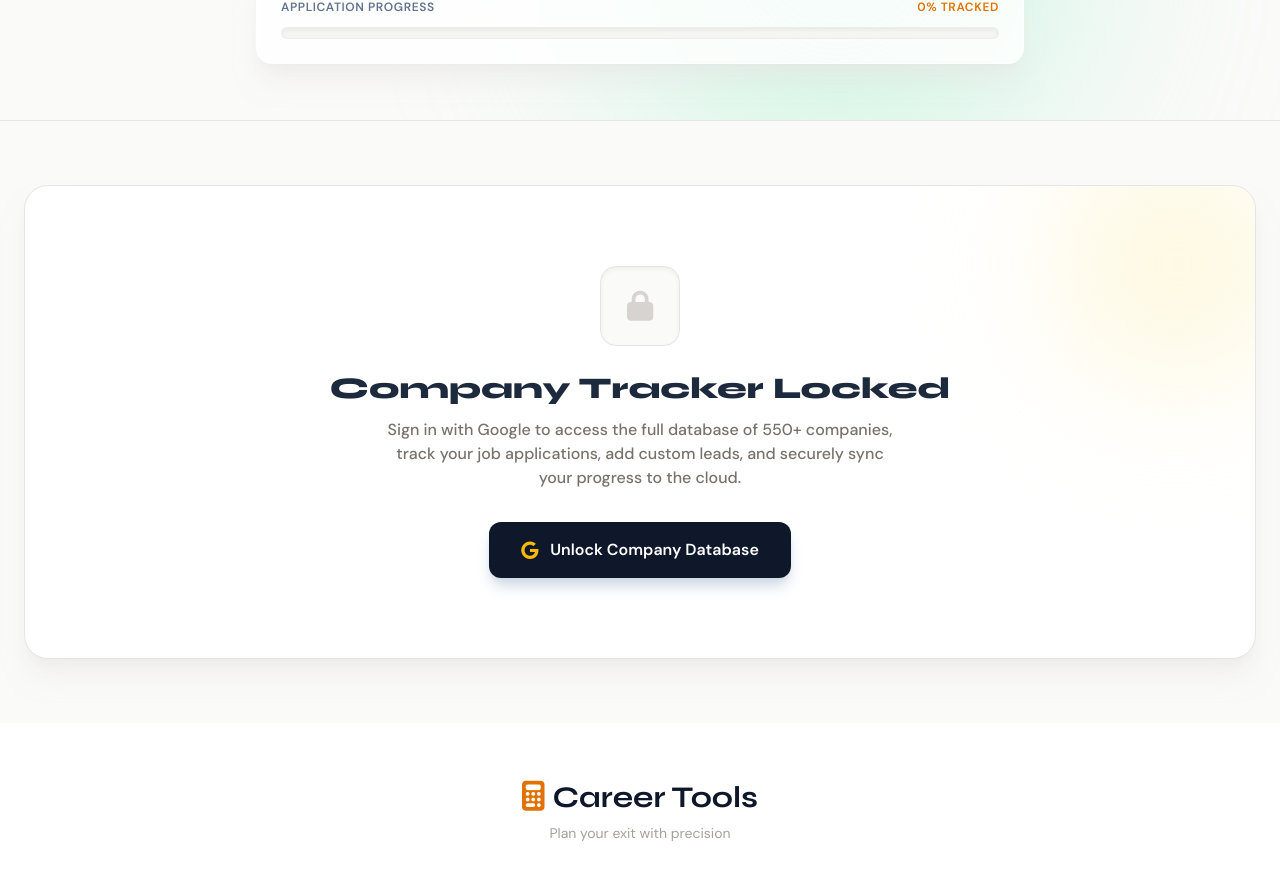
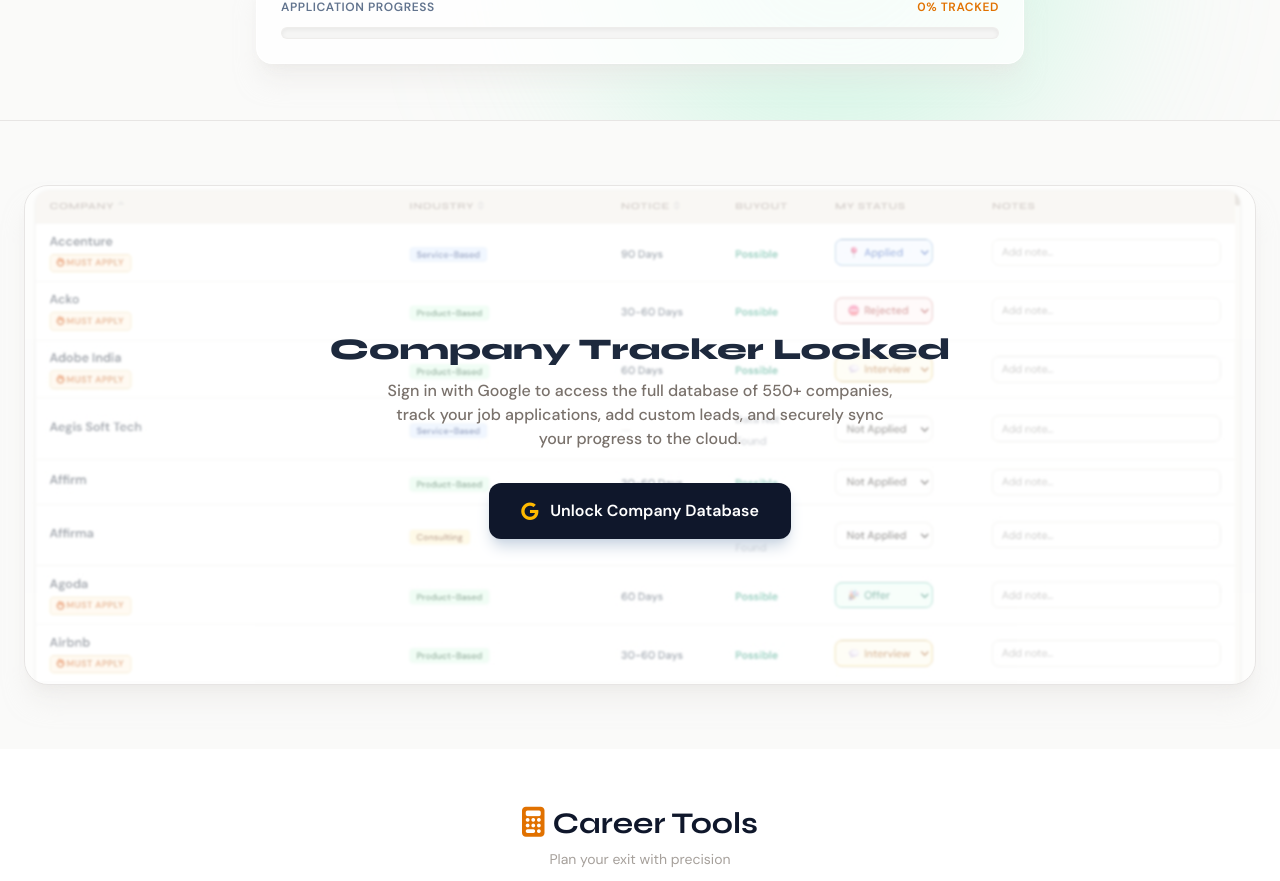
Before and after one commit to itsrajaniket/Corporate-Job-Search-Tracker-in-React, a React (Vite) app: page / in a window 1280 px wide. Shown: the part 678-1559 px from the top of the page. Built offline with nearby package versions, Linux system fonts and the light colour scheme; no server answers.

Commit message:
database lock

```diff
--- a/src/App.jsx
+++ b/src/App.jsx
@@ -14,6 +14,7 @@
 import MarketCharts from "./components/dashboard/MarketCharts";
 import Footer from "./components/layout/Footer";
 
+import bgImage from "./assets/bg.jpeg";
 export default function App() {
   const [user, setUser] = useState(null);
   const [isCheckingAuth, setIsCheckingAuth] = useState(true);
@@ -169,14 +170,16 @@
           />
         ) : (
           <section id="tracker" className="max-w-[1400px] mx-auto px-6 py-16">
-            <div className="bg-white rounded-3xl border border-stone-200 shadow-xl shadow-stone-200/50 py-20 px-6 text-center relative overflow-hidden flex flex-col items-center justify-center">
-              {/* Decorative background blur */}
-              <div className="absolute top-[-50px] right-[-50px] w-64 h-64 bg-amber-100 rounded-full blur-3xl opacity-50 pointer-events-none"></div>
-
-              <div className="w-20 h-20 bg-stone-50 text-stone-300 rounded-2xl flex items-center justify-center mb-6 border border-stone-200 shadow-inner relative z-10">
-                <i className="fas fa-lock text-3xl"></i>
-              </div>
-
+            <div className="bg-white rounded-3xl border border-stone-200 shadow-xl shadow-stone-200/50 min-h-[500px] text-center relative overflow-hidden flex flex-col items-center justify-center group">
+              {/* THE BLURRED IMAGE LAYER: We scale it 110% to prevent white edges from the blur */}
+              <div
+                className="absolute inset-0 bg-cover bg-center filter blur-[1px] scale-110 opacity-40 transition-opacity duration-500 group-hover:opacity-60"
+                style={{
+                  // 🔴 REPLACE THIS URL WITH A SCREENSHOT OF YOUR LOGGED-IN TABLE!
+                  // E.g., backgroundImage: "url('/public/tracker-screenshot.jpg')"
+                  backgroundImage: `url(${bgImage})`,
+                }}
+              ></div>
               <h2 className="text-3xl font-display font-black text-slate-800 mb-3 relative z-10">
                 Company Tracker Locked
               </h2>
```
Also changed, not shown: src/assets/bg.jpeg (added).
